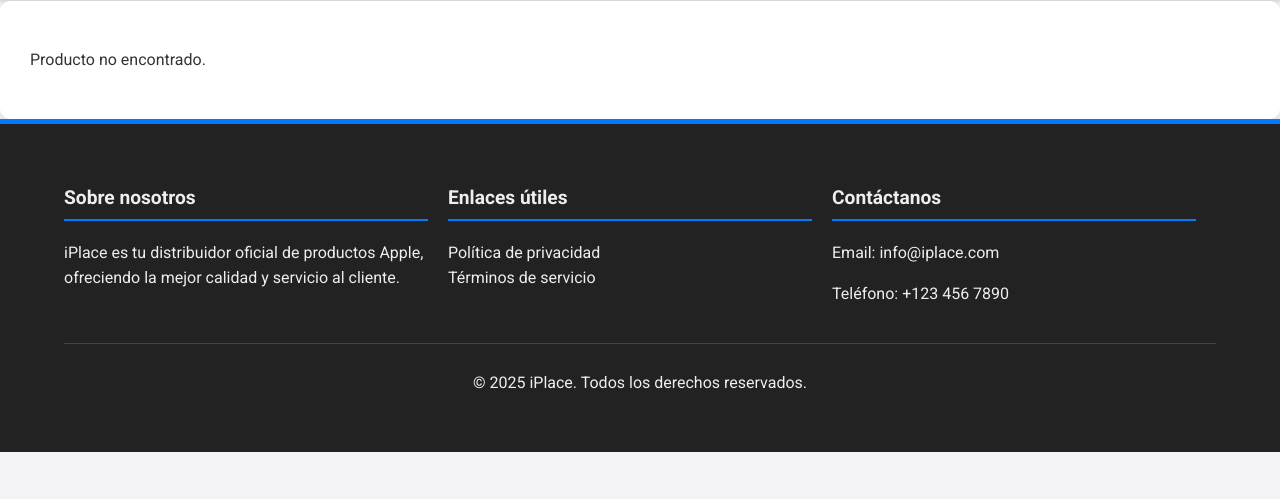
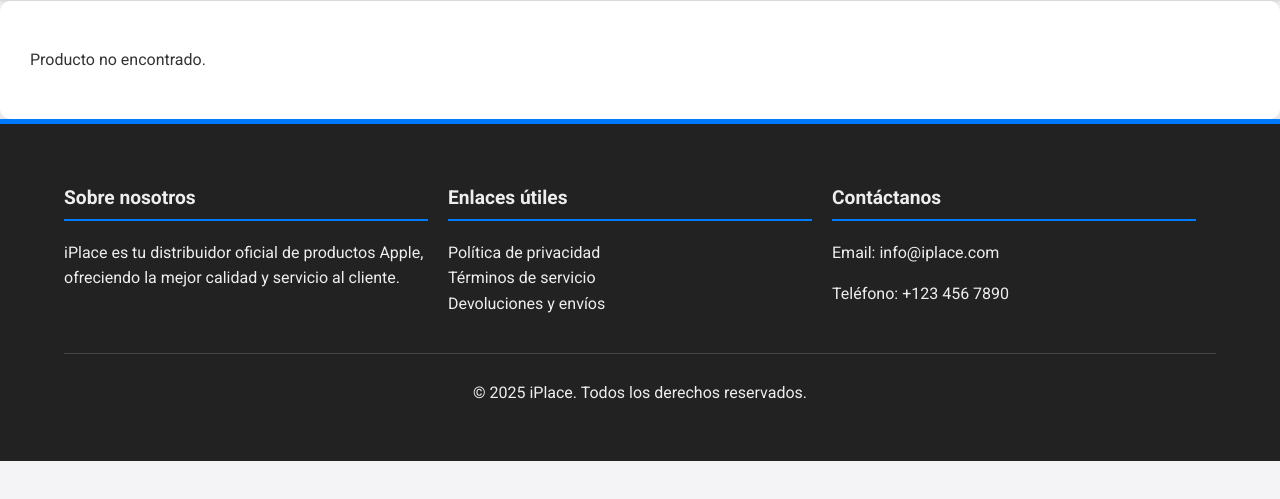
Before and after one commit to FranciscoPuchala/Pagina1, a plain HTML site: page New folder/Producto/pagina_producto.html in a window 1280 px wide. Shown: the part 71-570 px from the top of the page. Drawn offline with Linux system fonts and the light colour scheme.

Commit message:
Update pagina_producto.html

```diff
--- a/New folder/Producto/pagina_producto.html
+++ b/New folder/Producto/pagina_producto.html
@@ -66,7 +66,7 @@
                 <ul>
                     <li><a href="#">Política de privacidad</a></li>
                     <li><a href="#">Términos de servicio</a></li>
-
+                    <li><a href="#">Devoluciones y envíos</a></li>
                 </ul>
             </div>
             <div class="footer-section contact">
```
